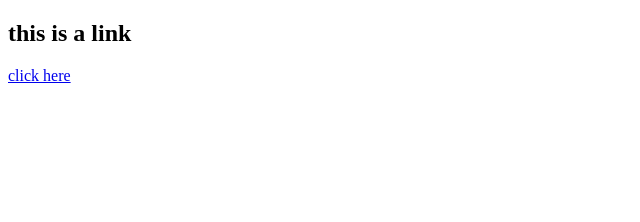
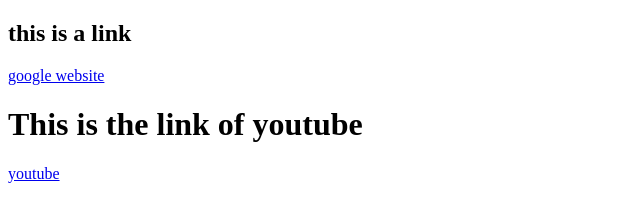
Before and after one commit to Dilshadchy/protfolio-webite, a plain HTML site: page index.html in a window 1280 px wide. Shown: the whole page, without its empty margins (0-640 px from the left). Drawn offline with Linux system fonts and the light colour scheme.

Commit message:
made another change

```diff
--- a/index.html
+++ b/index.html
@@ -10,7 +10,10 @@
 
 <body>
      <h2>this is a link</h2>
-     <a href="https://www.google.com">click here</a>
+     <a href="https://www.google.com">google website</a>
+     <h1>This is the link of youtube</h1>
+     <a href="https://www.youtube.com">youtube</a>
+
 
 </body>
 </html>
```
